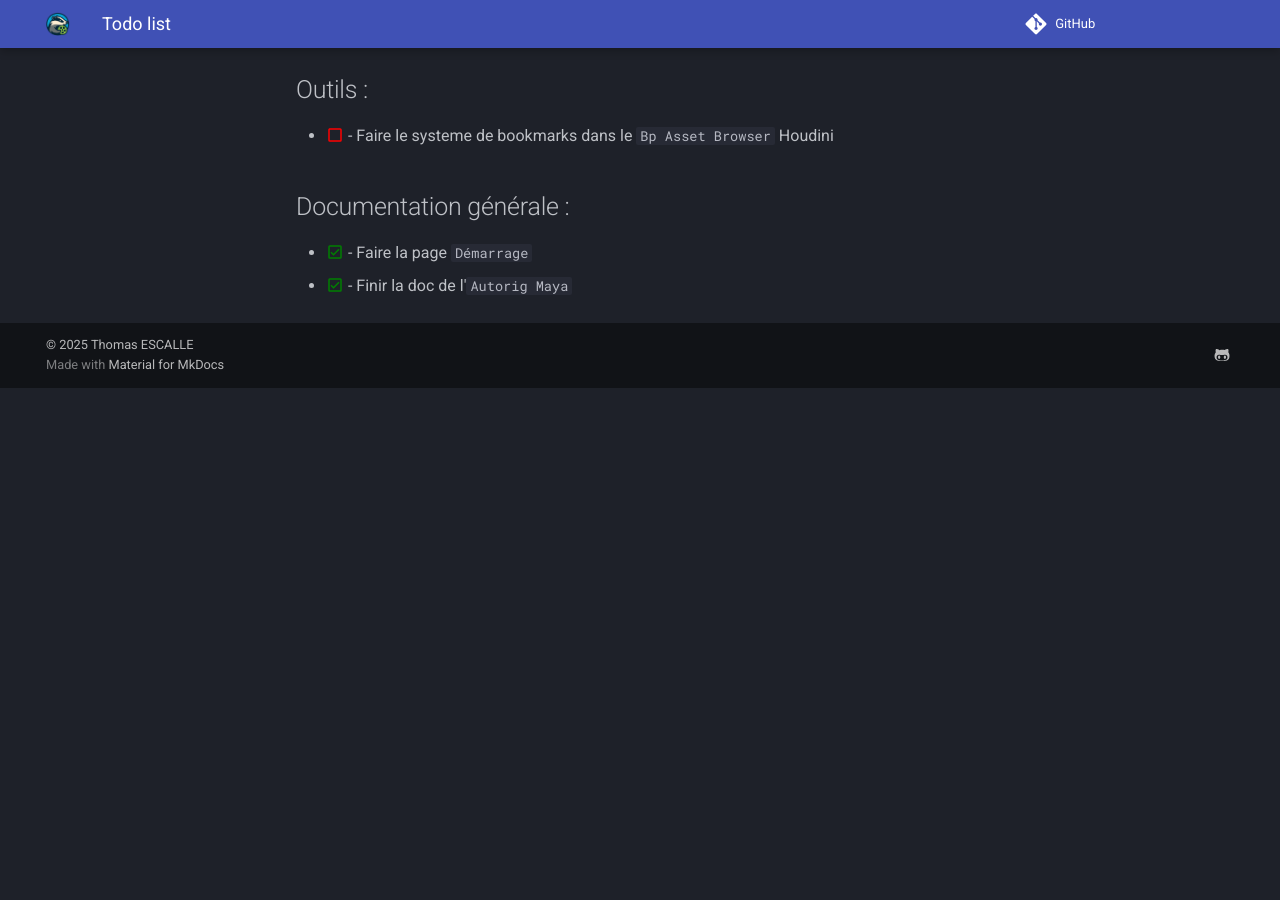
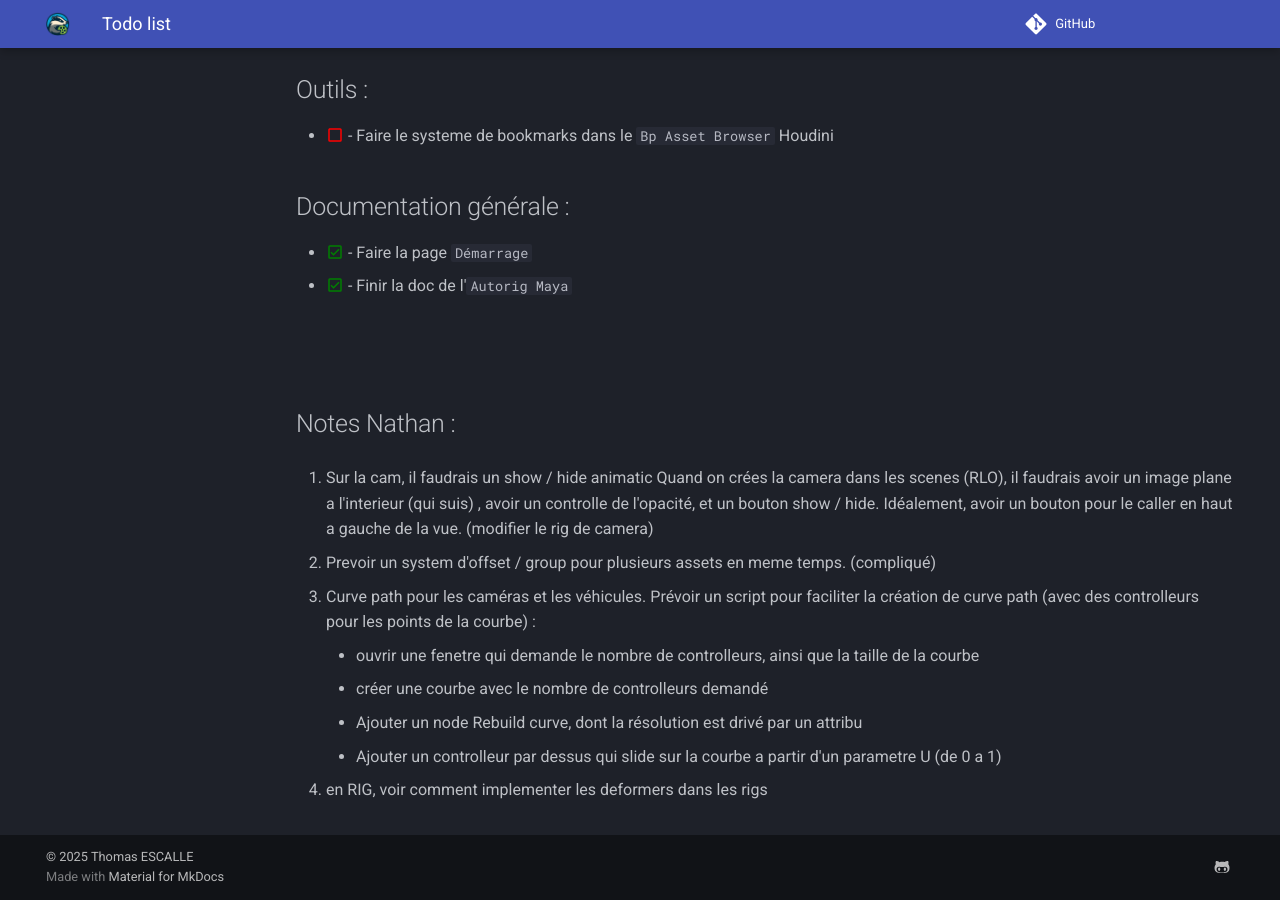
Before and after one commit to ThomasEscalle/Pipeline_USD_2025, an MkDocs documentation site: the page built from docs/todo.md, in a window 1280 px wide and 900 px high, scrolled down 2303 px. Built offline with MkDocs 1.6.1 and Material for MkDocs 9.7.7, drawn with Linux system fonts in a browser that asks for light colours; comment, search, counter and statistics services are not loaded; before the commit the page ends 2691 px from its top, so only the background shows below that.

```diff
--- a/docs/todo.md
+++ b/docs/todo.md
@@ -78,3 +78,24 @@
 
 - <font color="green">:material-checkbox-outline:</font> - Faire la page `Démarrage`
 - <font color="green">:material-checkbox-outline:</font> - Finir la doc de l'`Autorig Maya`
+
+<br>
+<br>
+
+
+## Notes Nathan :
+
+1. Sur la cam, il faudrais un show / hide animatic
+    Quand on crées la camera dans les scenes (RLO), il faudrais avoir un image plane a l'interieur (qui suis) , avoir un controlle de l'opacité, et un bouton show / hide. Idéalement, avoir un bouton pour le caller en haut a gauche de la vue.
+(modifier le rig de camera)
+
+2. Prevoir un system d'offset / group pour plusieurs assets en meme temps. (compliqué)
+
+3. Curve path pour les caméras et les véhicules.
+    Prévoir un script pour faciliter la création de curve path (avec des controlleurs pour les points de la courbe) :
+    - ouvrir une fenetre qui demande le nombre de controlleurs, ainsi que la taille de la courbe
+    - créer une courbe avec le nombre de controlleurs demandé
+    - Ajouter un node Rebuild curve, dont la résolution est drivé par un attribu
+    - Ajouter un controlleur par dessus qui slide sur la courbe a partir d'un parametre U (de 0 a 1)
+
+4. en RIG, voir comment implementer les deformers dans les rigs
```
Also changed, not shown: docs/qanda.md (+18 -1 lines).
